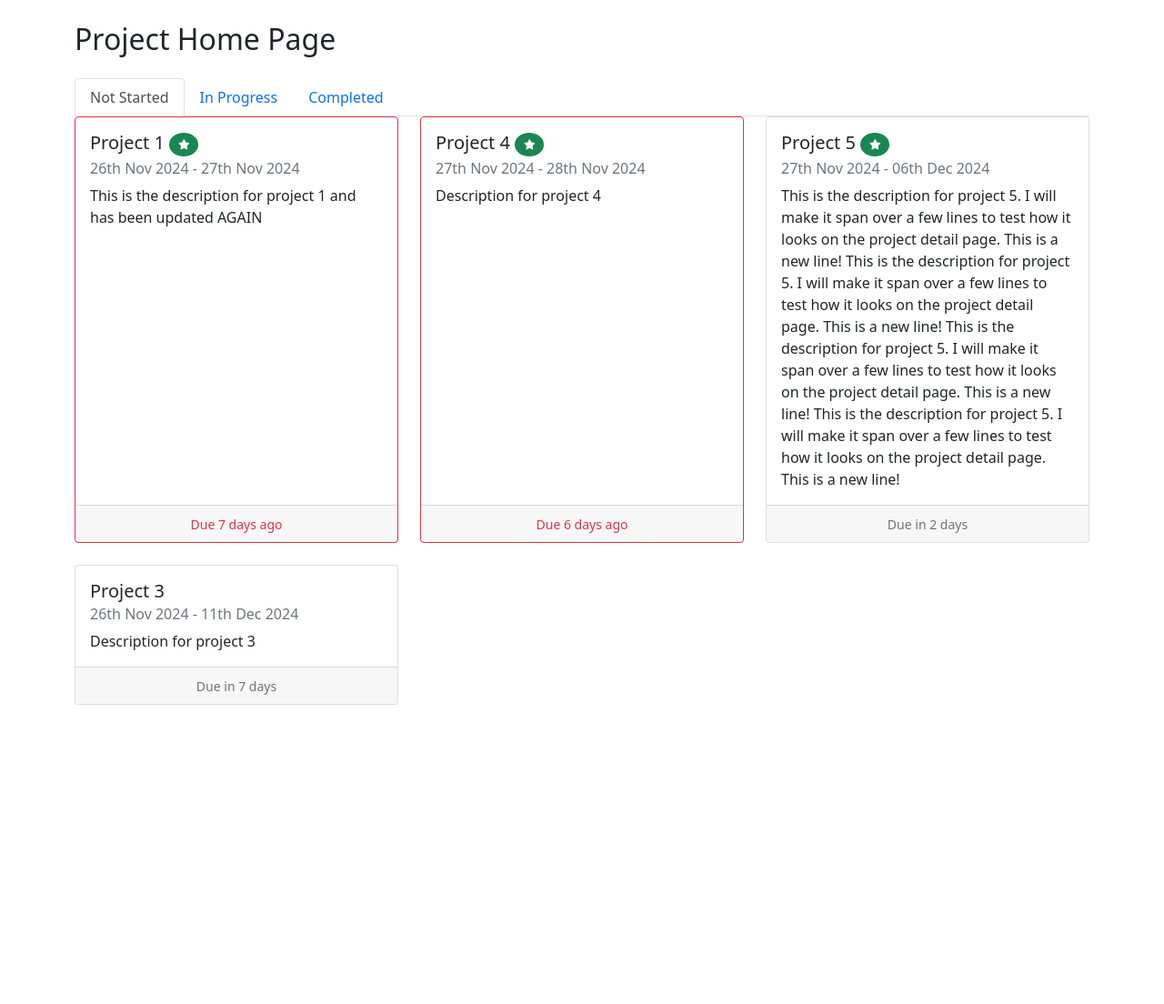
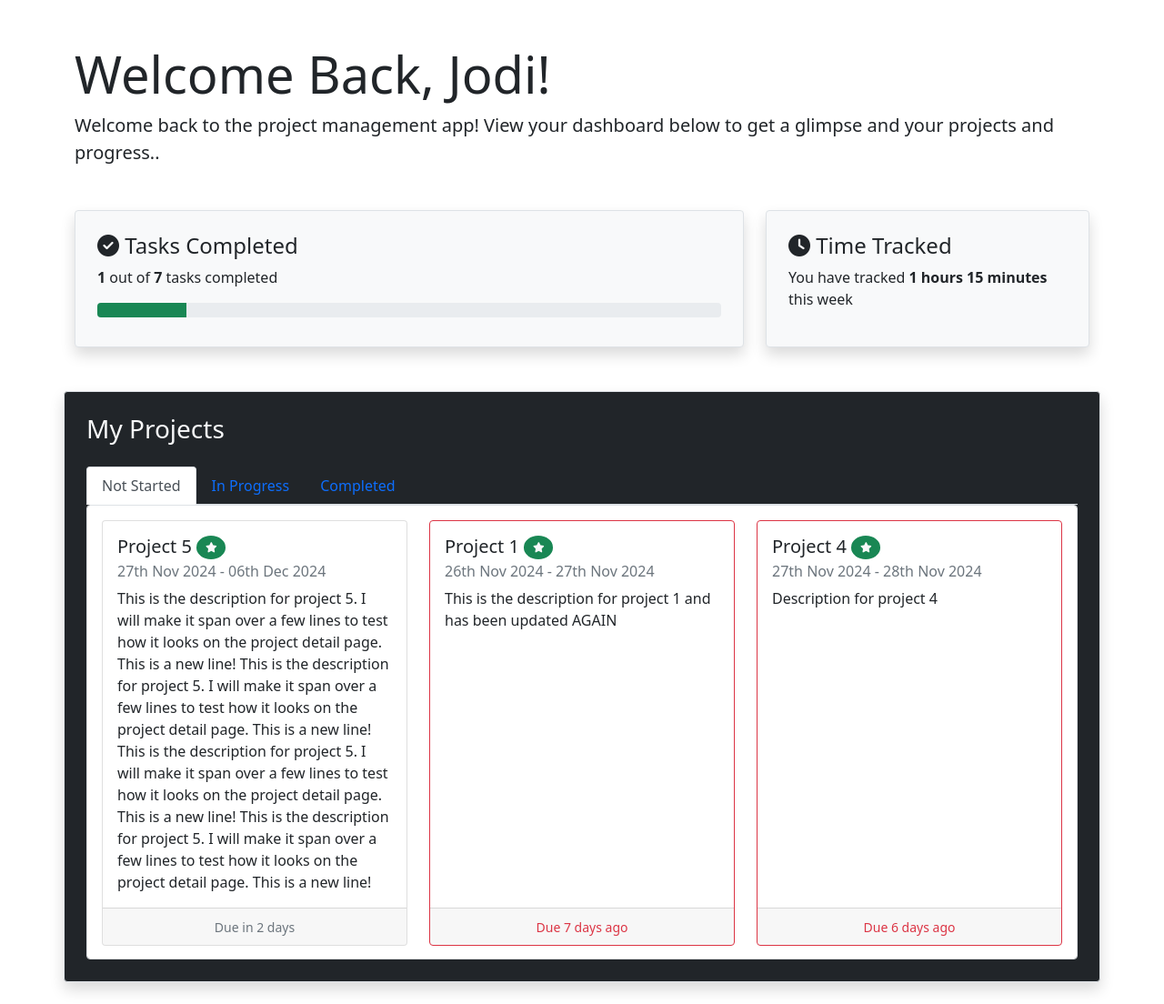
Before and after one commit to jodi-curtis/project-management, a Django app: page / in a window 1280 px wide. Shown: the part 58-1162 px from the top of the page at 91% size. Before the commit the page ends 833 px from the top, so only its background shows below. Run offline with Django 5.2, Linux system fonts and the light colour scheme; a user stored in the database is signed in; data comes from the database, SQL or seed files in the repository; both versions use the stored data as it was after the commit; some libraries are stand-ins or nearby versions.

Commit message:
Home page dashboard

```diff
--- a/projects/admin.py
+++ b/projects/admin.py
@@ -1,5 +1,6 @@
 from django.contrib import admin
-from .models import Project
+from .models import Project, TimeEntry
 
 # Register your models here.
 admin.site.register(Project)
+admin.site.register(TimeEntry)
--- a/projects/models.py
+++ b/projects/models.py
@@ -31,6 +31,7 @@ class TimeEntry(models.Model):
     user = models.ForeignKey(User, on_delete=models.CASCADE)
     project = models.ForeignKey(Project, on_delete=models.CASCADE, related_name="time_entries")
     time_spent_minutes = models.PositiveIntegerField()
+    date_entry = models.DateField(auto_now_add=True)
 
     def __str__(self):
         return f"Time Entry by {self.user.username} for {self.project.name}"
--- a/projects/templates/projects/base.html
+++ b/projects/templates/projects/base.html
@@ -31,7 +31,7 @@
                                     Projects
                                 </a>
                                 <ul class="dropdown-menu" aria-labelledby="navbarDropdown">
-                                    <li><a class="dropdown-item" href="{% url 'project-home' %}">My Projects</a></li>
+                                    <li><a class="dropdown-item" href="{% url 'project-list' %}">My Projects</a></li>
                                     <li><a class="dropdown-item" href="{% url 'project-create' %}">New Project</a></li>
                                 </ul>
                             </li>
--- a/projects/templates/projects/home.html
+++ b/projects/templates/projects/home.html
@@ -1,8 +1,38 @@
 {% extends "projects/base.html" %}
 {% block content %}
     <div class="container">
-        <h2 class="my-4">Project Home Page</h2>
+        <h2 class="display-4 mt-5">Welcome Back, {{ request.user.first_name }}!</h2>
+        <p class="lead mb-5">
+            Welcome back to the project management app! View your dashboard below to get a glimpse and your projects and progress..
+        </p>
 
+        <div class="row mb-5">
+            <div class="col-md-8 d-flex justify-content-center">
+                <div class="p-4 w-100 bg-light border rounded shadow">
+                    <h4><i class="fas fa-check-circle"></i> Tasks Completed</h4>
+                    <p><strong>{{ completed_tasks }}</strong> out of <strong>{{ total_tasks }}</strong> tasks completed</p>
+                    <div class="progress">
+                        {% if total_tasks > 0 %}
+                            <div class="progress-bar bg-success" role="progressbar" style="width: {{ completed_percentage }}%" aria-valuenow="{{ completed_percentage }}" aria-valuemin="0" aria-valuemax="100"></div>
+                        {% else %}
+                            <div class="progress-bar bg-success" role="progressbar" style="width: 0%;" aria-valuenow="0" aria-valuemin="0" aria-valuemax="100"></div>
+                        {% endif %}
+                    </div>
+                </div>
+            </div>
+
+            <div class="col-md-4 d-flex justify-content-center">
+                <div class="p-4 w-100 bg-light border rounded shadow">
+                    <h4><i class="fas fa-clock"></i> Time Tracked</h4>
+                    <p>You have tracked <strong>{{ total_time_message }}</strong> this week </p>
+                </div>
+            </div>
+        </div>
+
+        <div class="row mb-4">
+            <div class="p-4 w-100 bg-dark text-light border rounded shadow">
+
+            <h3 class="mb-4">My Projects</h3>
             <ul class="nav nav-tabs" id="projectsTabs" role="tablist">
                 <li class="nav-item" role="presentation">
                     <button class="nav-link active" id="not-started-tab" data-bs-toggle="tab" data-bs-target="#notstarted" type="button" role="tab" aria-controls="notstarted" aria-selected="true">Not Started</button>
@@ -15,9 +45,10 @@
                 </li>
             </ul>
 
-        <div class="tab-content" id="myTabContent">
+            <div class="tab-content p-3 bg-white border rounded" id="myTabContent" style="max-height: 500px; overflow-y: auto; overflow-x: hidden;">
                 <div class="tab-pane fade show active" id="notstarted" role="tabpanel" aria-labelledby="notstarted-tab">
-                <div class="row row-cols-1 row-cols-md-3 g-4">
+                    <div class="row row-cols-1 row-cols-md-2 row-cols-lg-3 g-4">
+                        {% if not_started_projects %}
                             {% for project in not_started_projects %}
                                 <div class="col">
                                     <a href="{% url 'project-detail' project.id %}" class="text-decoration-none text-dark">
@@ -45,10 +76,14 @@
                                     </a>
                                 </div>
                             {% endfor %}
+                        {% else %}
+                            <span class="text-muted py-4">No projects found..</span>
+                        {% endif %}
                     </div>
                 </div>
                 <div class="tab-pane fade" id="inprogress" role="tabpanel" aria-labelledby="inprogress-tab">
-                <div class="row row-cols-1 row-cols-md-3 g-4">
+                    <div class="row row-cols-1 row-cols-md-2 row-cols-lg-3 g-4">
+                        {% if in_progress_projects %}
                             {% for project in in_progress_projects %}
                                 <div class="col">
                                     <a href="{% url 'project-detail' project.id %}" class="text-decoration-none text-dark">
@@ -76,10 +111,14 @@
                                     </a>
                                 </div>
                             {% endfor %}
+                        {% else %}
+                            <span class="text-muted py-4">No projects found..</span>
+                        {% endif %}
                     </div>
                 </div>
                 <div class="tab-pane fade" id="completed" role="tabpanel" aria-labelledby="completed-tab">
-                <div class="row row-cols-1 row-cols-md-3 g-4">
+                    <div class="row row-cols-1 row-cols-md-2 row-cols-lg-3 g-4">
+                        {% if completed_projects %}
                             {% for project in completed_projects %}
                                 <div class="col">
                                     <a href="{% url 'project-detail' project.id %}" class="text-decoration-none text-dark">
@@ -107,8 +146,14 @@
                                     </a>
                                 </div>
                             {% endfor %}
+                        {% else %}
+                            <span class="text-muted py-4">No projects found..</span>
+                        {% endif %}
                     </div>
                 </div>
             </div>
             </div>
+        </div>
+
+    </div>
 {% endblock content %}
--- a/projects/templates/projects/project_detail.html
+++ b/projects/templates/projects/project_detail.html
@@ -140,7 +140,7 @@
                                     {% for entry in total_time_by_user %}
                                         <tr>
                                             <td>{{ entry.user__first_name }} {{ entry.user__last_name }}</td>
-                                            <td>{{ entry.total_time }} minutes</td>
+                                            <td>{{ entry.total_time }}</td>
                                         </tr>
                                     {% endfor %}
                                 {% else %}
--- a/projects/urls.py
+++ b/projects/urls.py
@@ -1,8 +1,9 @@
 from django.urls import path, include
-from .views import ProjectListView, ProjectDetailView, ProjectCreateView, ProjectUpdateView, ProjectDeleteView
+from .views import home, ProjectListView, ProjectDetailView, ProjectCreateView, ProjectUpdateView, ProjectDeleteView
 
 urlpatterns = [
-    path('', ProjectListView.as_view(), name='project-home'),
+    path('', home, name='project-home'),
+    path('project/', ProjectListView.as_view(), name='project-list'),
     path('project/<int:pk>', ProjectDetailView.as_view(), name='project-detail'),
     path('project/new', ProjectCreateView.as_view(), name='project-create'),
     path('project/<int:pk>/update/', ProjectUpdateView.as_view(), name='project-update'),
--- a/projects/views.py
+++ b/projects/views.py
@@ -7,14 +7,13 @@ from django.contrib.auth.mixins import LoginRequiredMixin, UserPassesTestMixin
 from django.utils import timezone
 from datetime import timedelta
 from django.db.models import Sum
-
+from django.db import models
 from tasks.models import Task
 from chat.models import ChatMessage
 
 
 class ProjectListView(LoginRequiredMixin, ListView):
     model = Project
-    template_name = 'projects/home.html'
     context_object_name = 'projects'
     ordering = ['end_date'] # Order projects by end date, showing those due to end soon first
 
@@ -78,6 +77,17 @@ class ProjectDetailView(DetailView):
         context['current_status'] = self.object.status
         context['time_entries'] = TimeEntry.objects.filter(project=self.object)
         total_time_by_user = (TimeEntry.objects.filter(project=self.object).values('user__username', 'user__first_name', 'user__last_name', 'user').annotate(total_time=Sum('time_spent_minutes')))
+
+        for entry in total_time_by_user:
+            total_minutes = entry['total_time']
+
+            if total_minutes >= 60:
+                hours = total_minutes // 60
+                minutes = total_minutes % 60
+                entry['total_time'] = f"{hours} hours {minutes} minutes"
+            else:
+                entry['total_time'] = f"{total_minutes} minutes"
+
         context['total_time_by_user'] = total_time_by_user
         return context
 
@@ -162,7 +172,62 @@ class ProjectDeleteView(LoginRequiredMixin, UserPassesTestMixin, DeleteView):
 
 # Create your views here.
 def home(request):
+    not_started_projects = []
+    in_progress_projects = []
+    completed_projects = []
+
+    today = timezone.now().date()
+    start_of_week = today - timedelta(days=today.weekday())
+
+    time_entries = TimeEntry.objects.filter(user=request.user, date_entry__gte=start_of_week)
+
+    total_time_minutes = time_entries.aggregate(total_time=models.Sum('time_spent_minutes'))['total_time'] or 0
+
+    if total_time_minutes >= 60:
+        hours = total_time_minutes // 60
+        minutes = total_time_minutes % 60
+        total_time_message = f"{hours} hours {minutes} minutes"
+    else:
+        total_time_message = f"{total_time_minutes} minutes"
+
+    projects = Project.objects.filter(team_members=request.user)
+
+    total_tasks = Task.objects.filter(assigned_to = request.user).count()
+    completed_tasks = Task.objects.filter(assigned_to = request.user, complete=True).count()
+    if total_tasks > 0:
+        completed_percentage = (completed_tasks / total_tasks) * 100
+    else:
+        completed_percentage = 0
+
+    for project in projects:
+        if project.status == 'Not Started':
+            not_started_projects.append(project)
+        elif project.status == 'In Progress':
+            in_progress_projects.append(project)
+        else:
+            completed_projects.append(project)
+
+        # Calculate remaining days
+        remaining_days = (project.end_date - today).days
+
+        if remaining_days == 0:
+            project.remaining_message = 'Due Today'
+            project.is_overdue = False
+        elif remaining_days < 0:
+            project.remaining_message = f'Due {-remaining_days} days ago'
+            project.is_overdue = True
+        else:
+            project.remaining_message = f'Due in {remaining_days} days'
+            project.is_overdue = False
+
     context = {
-        'projects' : Project.objects.all()
+        'projects': projects,
+        'not_started_projects': not_started_projects,
+        'in_progress_projects': in_progress_projects,
+        'completed_projects': completed_projects,
+        'total_tasks': total_tasks,
+        'completed_tasks': completed_tasks,
+        'completed_percentage': round(completed_percentage, 2),
+        'total_time_message': total_time_message
     }
     return render(request, 'projects/home.html', context)
--- a/tasks/templates/tasks/task_list.html
+++ b/tasks/templates/tasks/task_list.html
@@ -1,7 +1,8 @@
 {% extends "projects/base.html" %}
 {% block content %}
-    <div class="container py-5">
-        <div class="accordion" id="taskAccordion">
+    <div class="container">
+        <h2 class="display-5 my-5">My Tasks</h2>
+        <div class="accordion pb-5" id="taskAccordion">
             <div class="accordion-item">
                 <h2 class="accordion-header" id="todoHeading">
                     <button class="accordion-button" type="button" data-bs-toggle="collapse" data-bs-target="#todo-section" aria-expanded="true" aria-controls="todo-section">
```
Also changed, not shown: projects/templates/projects/project_list.html (added, +126 -0 lines), db.sqlite3, projects/migrations/0007_timeentry_date_entry_alter_project_end_date.py (added), tasks/migrations/0004_alter_task_due_date.py (added). Lines whose indentation alone changed are shown as unchanged.
